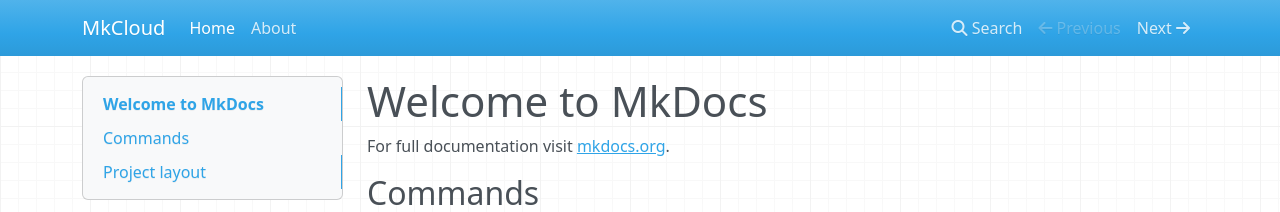
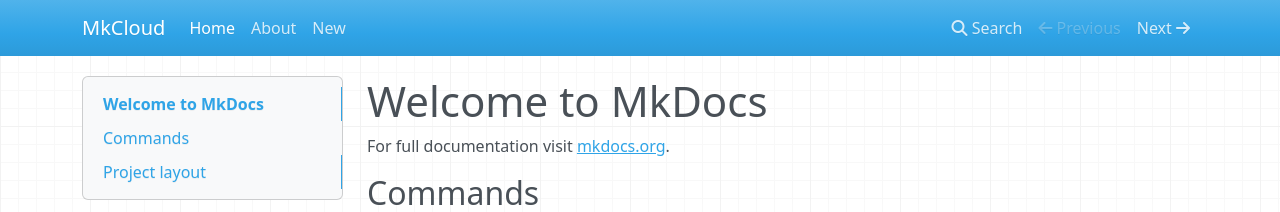
Before and after one commit to David-Large/mkdocs-cc-project, an MkDocs documentation site: the page built from docs/index.md, in a window 1280 px wide. Shown: the top 212 px of the page. Built offline with MkDocs 1.6.1, drawn with Linux system fonts in a browser that asks for light colours; nearby versions of some CDN libraries.

Commit message:
Updated 'mkdocs.yml' via CloudCannon

```diff
--- a/mkdocs.yml
+++ b/mkdocs.yml
@@ -3,3 +3,4 @@ site_url: https://example.com/
 nav:
     - Home: index.md
     - About: about.md
+    - New: new.md
```
